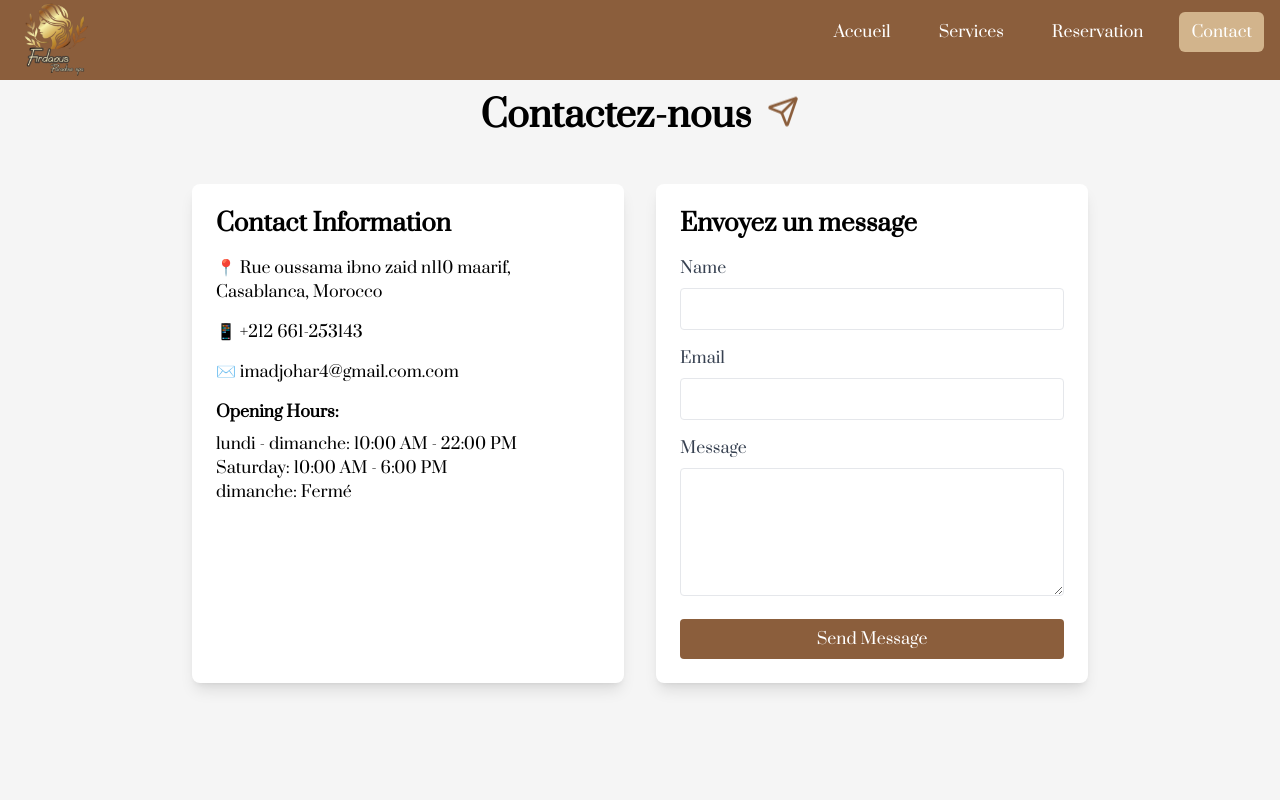
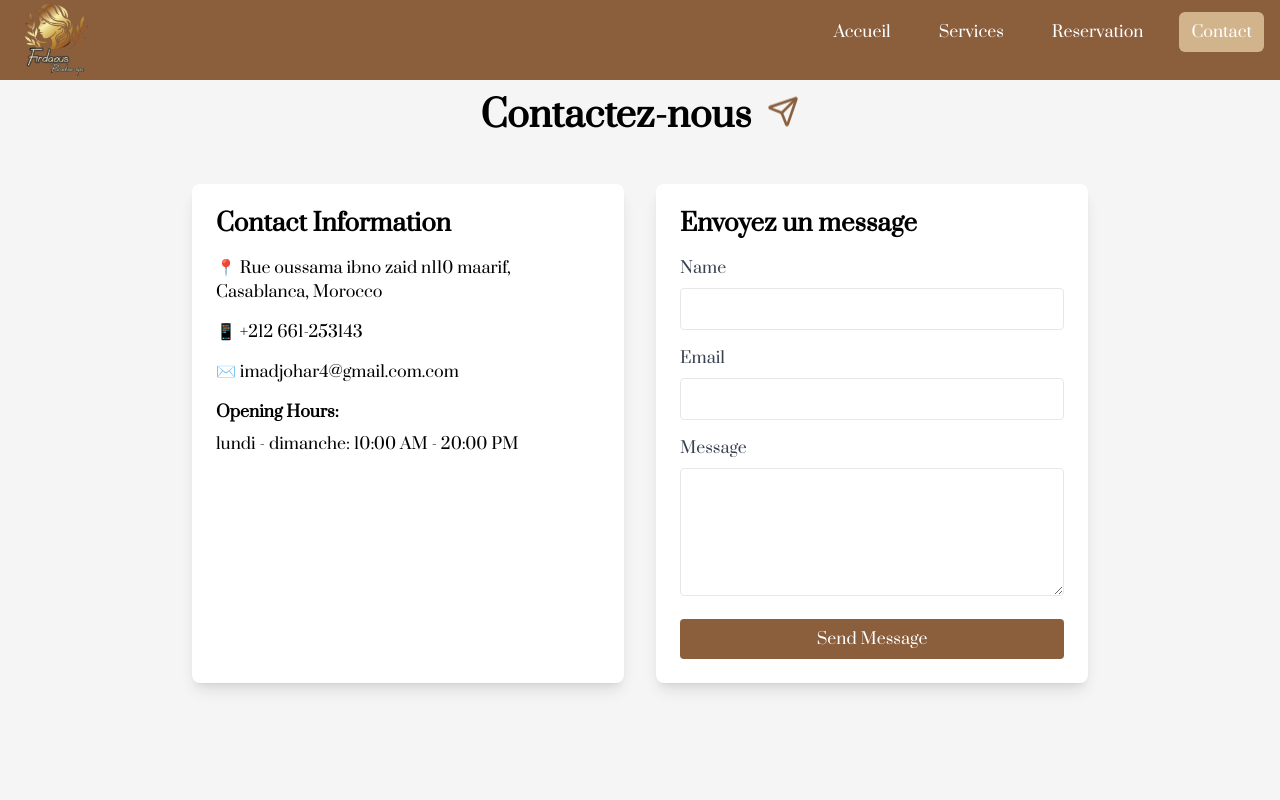
Before and after one commit to imadJHR/SpaFirdaous, a React (Vite) app: page /contact in a window 1280 px wide. Shown: the top 800 px of the page. Built offline with nearby package versions, Linux system fonts and the light colour scheme.

Commit message:
Update Contact.jsx

```diff
--- a/src/pages/Contact.jsx
+++ b/src/pages/Contact.jsx
@@ -83,9 +83,7 @@ const Contact = () => {
             <p>✉️ imadjohar4@gmail.com.com</p>
             <div>
               <h3 className="font-semibold mb-2">Opening Hours:</h3>
-              <p>lundi - dimanche: 10:00 AM - 22:00 PM</p>
-              <p>Saturday: 10:00 AM - 6:00 PM</p>
-              <p>dimanche: Fermé</p>
+              <p>lundi - dimanche: 10:00 AM - 20:00 PM</p>
             </div>
           </div>
         </motion.div>
```
